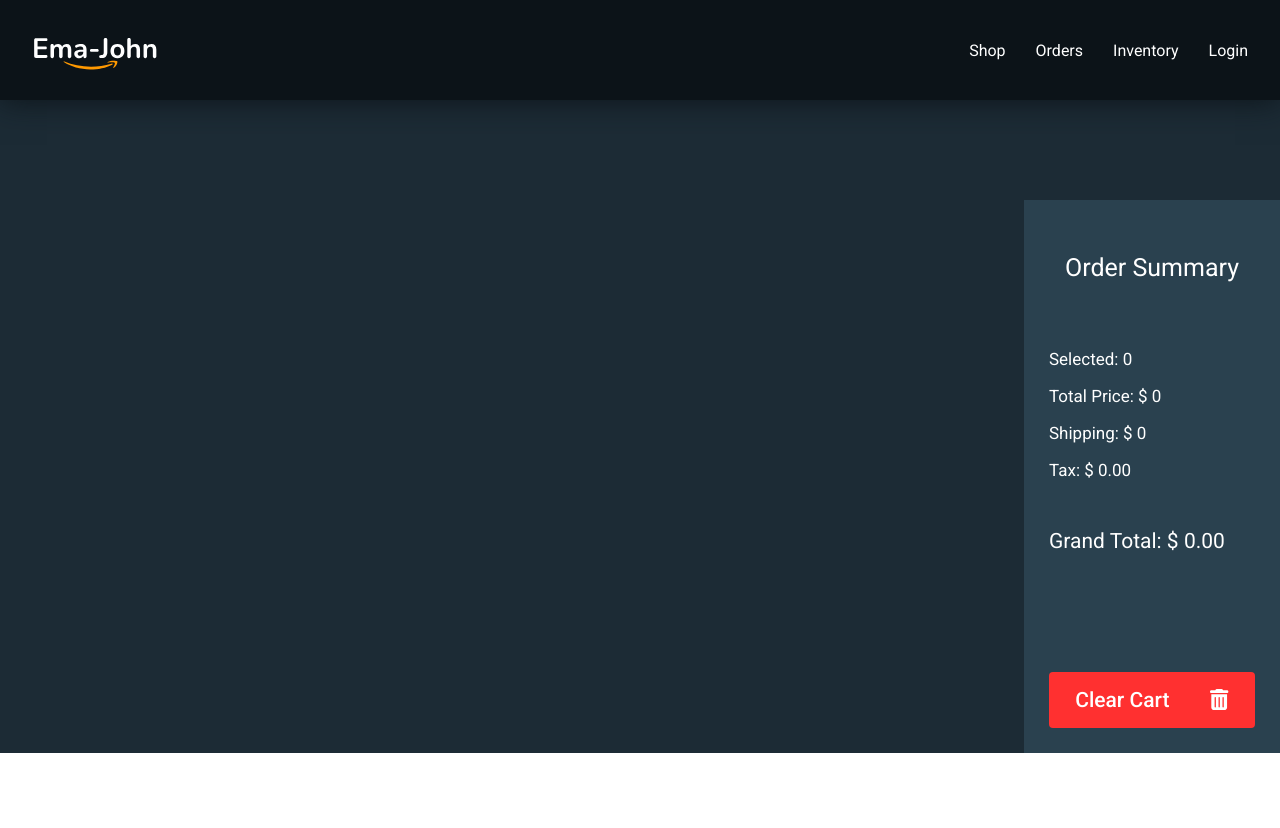
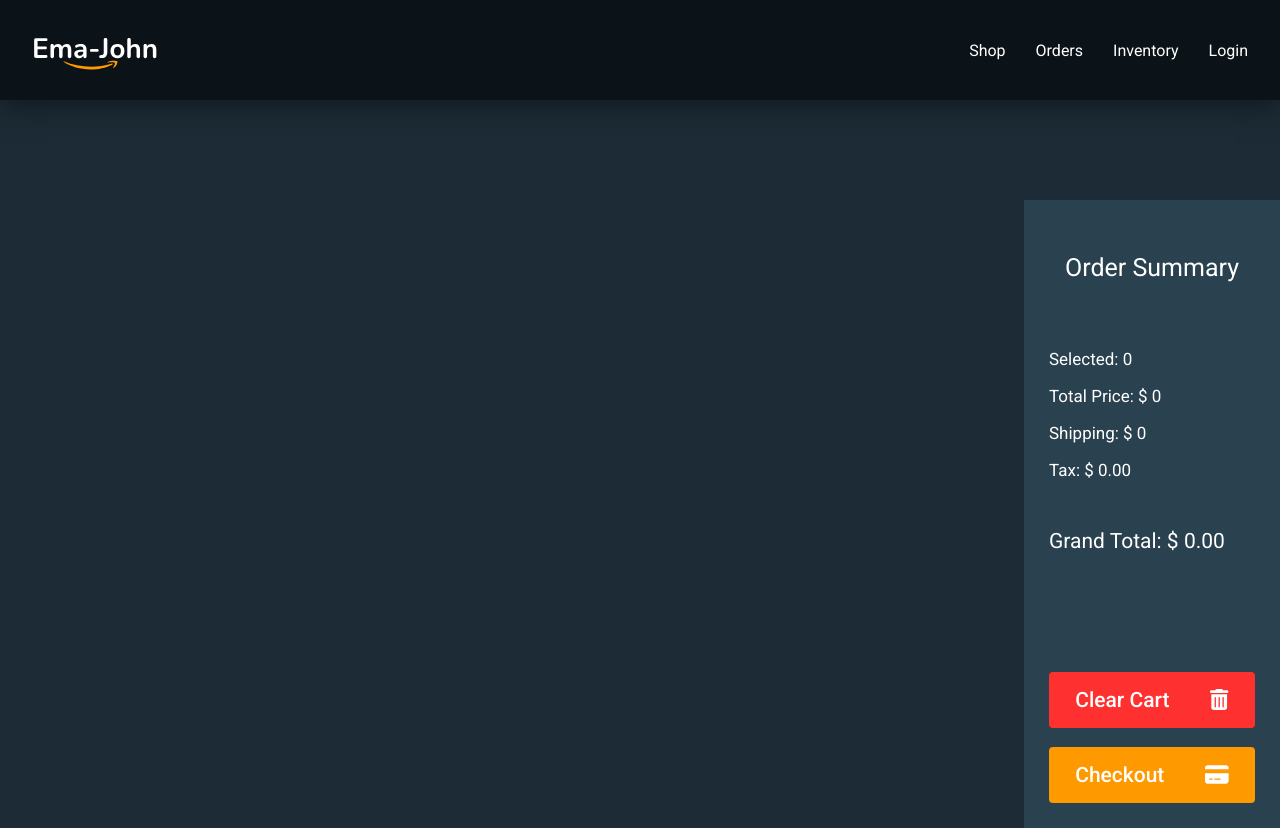
Before and after one commit to sakibZeem/snickers-simple-ecommerce, a React (Vite) app: page /orders in a window 1280 px wide. Before the commit the page ends 800 px from the top, so only its background shows below. Built offline with nearby package versions, Linux system fonts and the light colour scheme.

Commit message:
checkout route & fw icon added in the cart

```diff
--- /dev/null
+++ b/src/components/Checkout/Checkout.jsx
@@ -0,0 +1,11 @@
+import React from 'react';
+
+const Checkout = () => {
+    return (
+        <div>
+            <h2>CheckOut coming soon!</h2>
+        </div>
+    );
+};
+
+export default Checkout;
--- a/src/components/Orders/Orders.jsx
+++ b/src/components/Orders/Orders.jsx
@@ -1,9 +1,11 @@
 import React, { useState } from 'react';
 import './Orders.css';
 import Cart from '../cart/Cart';
-import { useLoaderData } from 'react-router-dom';
+import { Link, useLoaderData } from 'react-router-dom';
 import ReviewItem from '../ReviewItem/ReviewItem';
 import { deleteShoppingCart, removeFromDb } from '../../utilities/fakedb';
+import { FontAwesomeIcon } from '@fortawesome/react-fontawesome';
+import { faCreditCard } from '@fortawesome/free-solid-svg-icons';
 
 const Orders = () => {
     const savedCart = useLoaderData();
@@ -28,7 +30,14 @@
                 }
             </div>
             <div className='cart-container'>
-                <Cart cart={cart} handleClearCart={handleClearCart} ></Cart>
+                <Cart cart={cart} handleClearCart={handleClearCart} >
+                    <Link to="/checkout">
+                        <button className='btn-proceed'>
+                            <span>Checkout</span>
+                            <FontAwesomeIcon icon={faCreditCard}></FontAwesomeIcon>
+                        </button>
+                    </Link>
+                </Cart>
             </div>
         </div>
     );
--- a/src/components/Shop/Shop.css
+++ b/src/components/Shop/Shop.css
@@ -10,3 +10,14 @@
     gap: 45px;
     margin: 100px auto;
 }
+.btn-proceed{
+    display: flex;
+    justify-content: space-between;
+    width: 100%;
+    height: 56px;
+    font-size: 21px;
+    border-radius: 4px;
+    background: #FF9900;
+    color: white;
+    align-items: center;
+}
--- a/src/components/Shop/Shop.jsx
+++ b/src/components/Shop/Shop.jsx
@@ -4,6 +4,9 @@
 import Product from '../Product/Product';
 import Cart from '../cart/Cart';
 import { addToDb, deleteShoppingCart, getShoppingCart } from '../../utilities/fakedb';
+import { Link } from 'react-router-dom';
+import { FontAwesomeIcon } from '@fortawesome/react-fontawesome';
+import { faArrowRight } from '@fortawesome/free-solid-svg-icons';
 
 const Shop = () => {
     const [products, setProducts] = useState([]);
@@ -68,7 +71,14 @@
                 }
             </div>
             <div className='cart-container'>
-                <Cart cart={cart} handleClearCart={handleClearCart} ></Cart>
+                <Cart cart={cart} handleClearCart={handleClearCart} >
+                    <Link to="/orders">
+                        <button className='btn-proceed'>
+                            <span>Review Order</span>
+                            <FontAwesomeIcon icon={faArrowRight}></FontAwesomeIcon>
+                        </button>
+                    </Link>
+                </Cart>
             </div>
         </div>
     );
--- a/src/components/cart/Cart.jsx
+++ b/src/components/cart/Cart.jsx
@@ -3,7 +3,7 @@
 import { FontAwesomeIcon } from '@fortawesome/react-fontawesome';
 import { faTrashAlt } from '@fortawesome/free-solid-svg-icons';
 
-const Cart = ({ cart, handleClearCart }) => {
+const Cart = ({ cart, handleClearCart, children }) => {
     let total = 0;
     let totalShipping = 0;
     let quantity = 0;
@@ -30,6 +30,7 @@
             <button onClick={handleClearCart} className='btn-clear-cart'>
                 <span>Clear Cart</span>
                 <FontAwesomeIcon icon={faTrashAlt}></FontAwesomeIcon></button>
+            {children}
         </div>
     );
 };
--- a/src/main.jsx
+++ b/src/main.jsx
@@ -8,6 +8,7 @@
 import Inventory from "./components/Inventory/Inventory.jsx";
 import Login from "./components/Login/Login.jsx";
 import cartProductsLoader from "./loaders/cartProductLoader.js";
+import Checkout from "./components/Checkout/Checkout.jsx";
 const router = createBrowserRouter([
   {
     path: "/",
@@ -29,6 +30,10 @@
       {
         path: 'login',
         element: <Login></Login>,
+      },
+      {
+        path: 'checkout',
+        element: <Checkout></Checkout>
       }
     ]
   },
```
